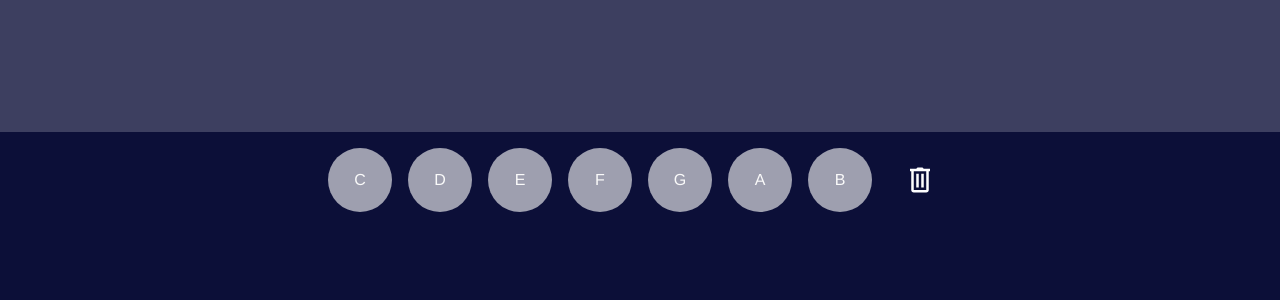
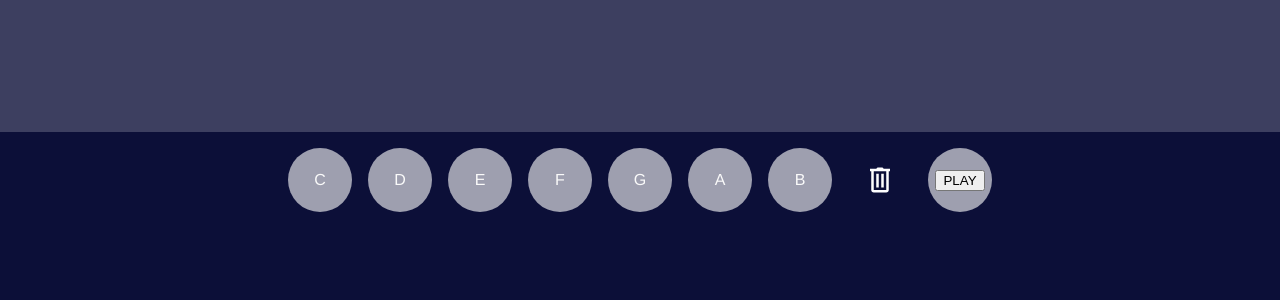
Before and after one commit to Florian-Piault/Synesthesia, a Vue app in the folder ht-sound/: page / in a window 1280 px wide. Shown: the top 300 px of the page. Built offline with nearby package versions, Linux system fonts and the light colour scheme.

Commit message:
sound with dd v1

```diff
--- a/ht-sound/src/App.vue
+++ b/ht-sound/src/App.vue
@@ -43,12 +43,17 @@
             alt=""
           />
         </li>
+        <li class="play">
+          <button @click="playSound()">PLAY</button>
+        </li>
       </ul>
     </div>
   </div>
 
 </template>
 <script>
+import * as Tone from 'tone';
+
 export default {
   name: "App",
   data() {
@@ -58,36 +63,36 @@ export default {
       notes: ["C", "D", "E", "F", "G", "A", "B"],
       music: [],
       heights: ["0", "1", "2", "3", "4", "5"],
-      effects: ["none", "reverb", "chorus", "bitCrusher"],
+      effects: ["distortion", "bitCrusher","chorus", "chebyshev", "none"],
       trashIn: false,
     };
   },
   methods: {
     startDrag(event, item) {
-      console.log(item);
+      //console.log(item);
       event.dataTransfer.dropEffect = "move";
       event.dataTransfer.effectAllowed = "move";
       event.dataTransfer.setData("itemID", item);
     },
     startDragID(event, item) {
-      console.log(item.item);
+      //console.log(item.item);
       event.dataTransfer.dropEffect = "move";
       event.dataTransfer.effectAllowed = "move";
       event.dataTransfer.setData("itemIDTrash", item.index);
     },
     onDrop(event) {
       const itemID = event.dataTransfer.getData("itemID");
-      console.log(itemID);
+      //console.log(itemID);
       if (itemID != "") {
         this.music.push({ item: itemID, index: this.music.length });
       }
     },
     trash(event) {
       const itemID = event.dataTransfer.getData("itemIDTrash");
-      console.log(itemID);
+      //console.log(itemID);
       this.music.splice(itemID, 1);
       this.cleanArray();
-      console.log(this.music);
+      //console.log(this.music);
     },
     cleanArray() {
       const music_tmp = [];
@@ -95,6 +100,40 @@ export default {
         music_tmp.push({ item: element.item, index: index });
       });
       this.music = music_tmp;
+    },
+    playSound() {
+      let synth;
+      // const now = Tone.now();
+      // let effect;
+      // const seq = ["E4", "D#4", "E4", "D#4", "E4", "B3", "D4", "C4", "A3"];
+      // INSTRUMENT
+      // if (this.instrument === 'fmSynth') synth = new Tone.FMSynth();
+      // else if (this.instrument === 'amSynth') synth = new Tone.AMSynth();
+      // else if (this.instrument === 'synth') synth = new Tone.Synth();
+      synth = new Tone.Synth().toDestination();
+
+      // EFFET
+      // if (this.effect !== 'none'){
+      //   if (this.effect === 'distortion') effect = new Tone.Distortion(1).toDestination();
+      //   if (this.effect === 'bitCrusher') effect = new Tone.BitCrusher(3).toDestination();
+      //   if (this.effect === 'chorus') effect = new Tone.Chorus(4, 2.5, 0.5).toDestination().start();
+      //   if (this.effect === 'chebyshev') effect = new Tone.Chebyshev(50).toDestination();
+
+      //   synth = synth.connect(effect);
+      // }
+      // else synth = synth.toDestination();
+
+      // this.music.forEach((note, i) => {
+      //   synth.triggerAttackRelease(note + this.Height, "8n", now + i);
+      // })
+      new Tone.Sequence((time, note) => {
+        console.log("next tick")
+        synth.triggerAttackRelease(note.item + this.Height, 0.1, time);
+      }, this.music).start(0);
+      Tone.Transport.start();
+
+      const analyser = new Tone.Analyser();
+      console.log(analyser);
     },
   },
 };
--- a/ht-sound/src/components/Ampli.vue
+++ b/ht-sound/src/components/Ampli.vue
@@ -6,7 +6,7 @@
       <datalist id="frequency">
         <option v-for="f in frequencies" :key="f"> {{f}} </option>
       </datalist>
-      <input type="number" class="gauge-value" v-model="range">
+      <input style="background-color: " type="number" class="gauge-value" v-model="range">
     </div>
     <!-- LONGUEUR -->
     <label>Longueur:</label>
```
